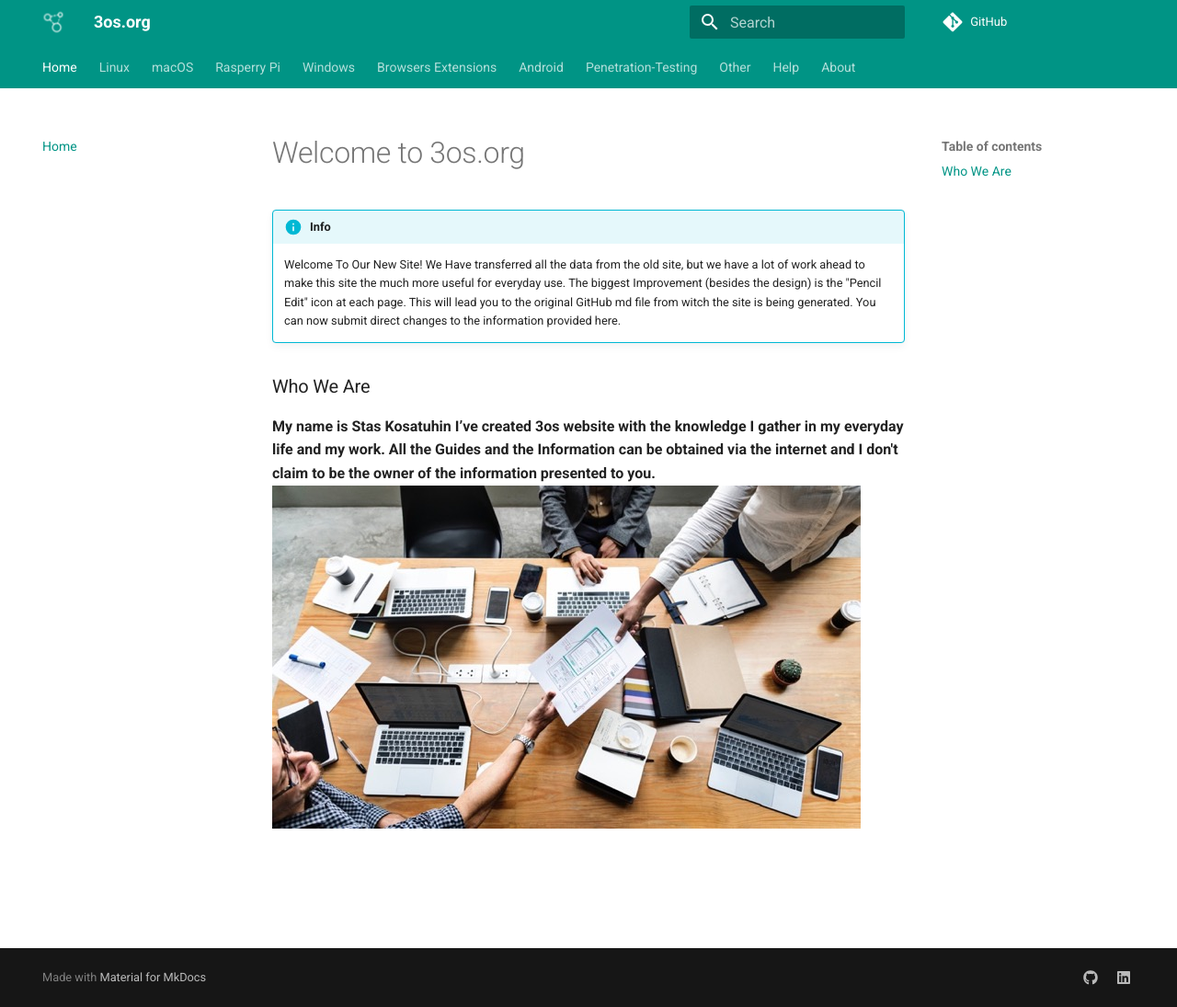
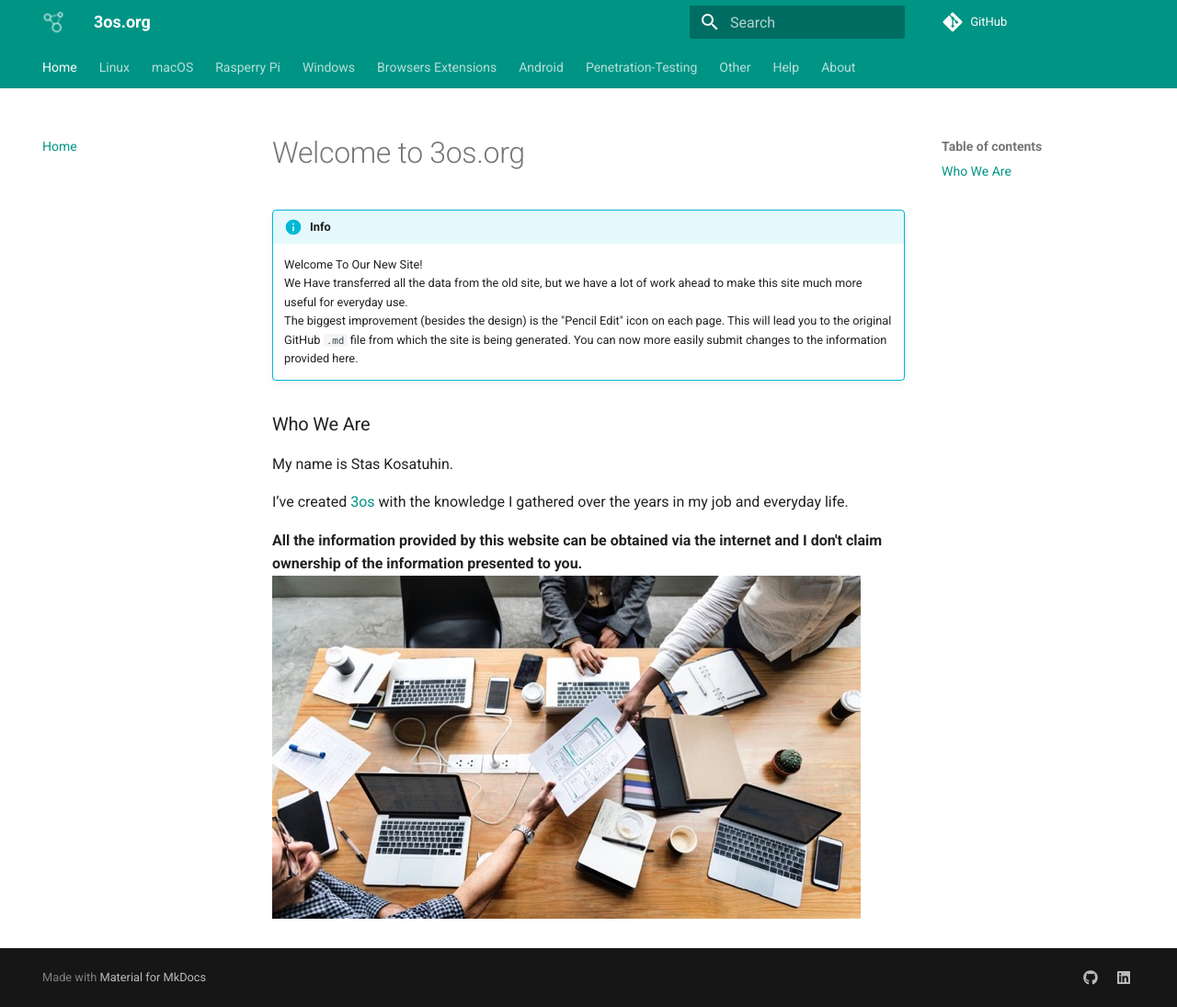
Before and after one commit to dany1061/3os.org, an MkDocs documentation site: the page built from docs/index.md, in a window 1280 px wide and 1095 px high. Shown: the whole window at 92% size. Built offline with MkDocs 1.6.1 and Material for MkDocs 9.7.7, drawn with Linux system fonts in a browser that asks for light colours; comment, search, counter and statistics services are not loaded.

Commit message:
Update index.md
Better formatting and some language corrections

```diff
--- a/docs/index.md
+++ b/docs/index.md
@@ -2,12 +2,17 @@
 
 !!! info
     Welcome To Our New Site!
-    We Have transferred all the data from the old site, but we have a lot of work ahead to make this site the much more useful for everyday use.
-    The biggest Improvement (besides the design) is the "Pencil Edit" icon at each page. This will lead you to the original GitHub md file from witch the site is being generated.
-    You can now submit direct changes to the information provided here.
+    We Have transferred all the data from the old site, but we have a lot of work ahead to make this site much more useful for everyday use.
+    The biggest improvement (besides the design) is the "Pencil Edit" icon on each page. This will lead you to the original GitHub `.md` file from which the site is being generated.
+    You can now more easily submit changes to the information provided here.
 
 
 ### Who We Are
 
-**My name is Stas Kosatuhin I’ve created 3os website with the knowledge I gather in my everyday life and my work. All the Guides and the Information can be obtained via the internet and I don't claim to be the owner of the information presented to you.**
+My name is Stas Kosatuhin.
+
+I’ve created [3os](https://3os.org) with the knowledge I gathered over the years in my job and everyday life.
+
+
+**All the information provided by this website can be obtained via the internet and I don't claim ownership of the information presented to you.**
 ![](images/desk.jpg)
```
